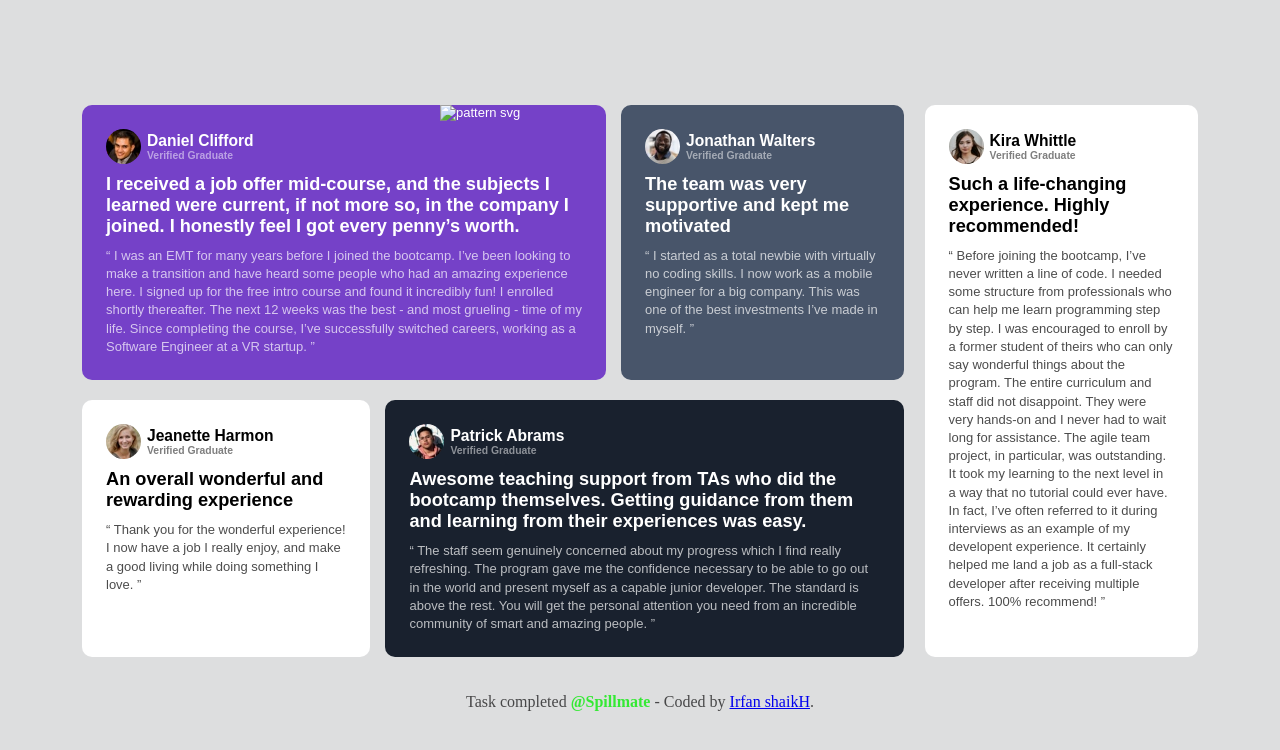
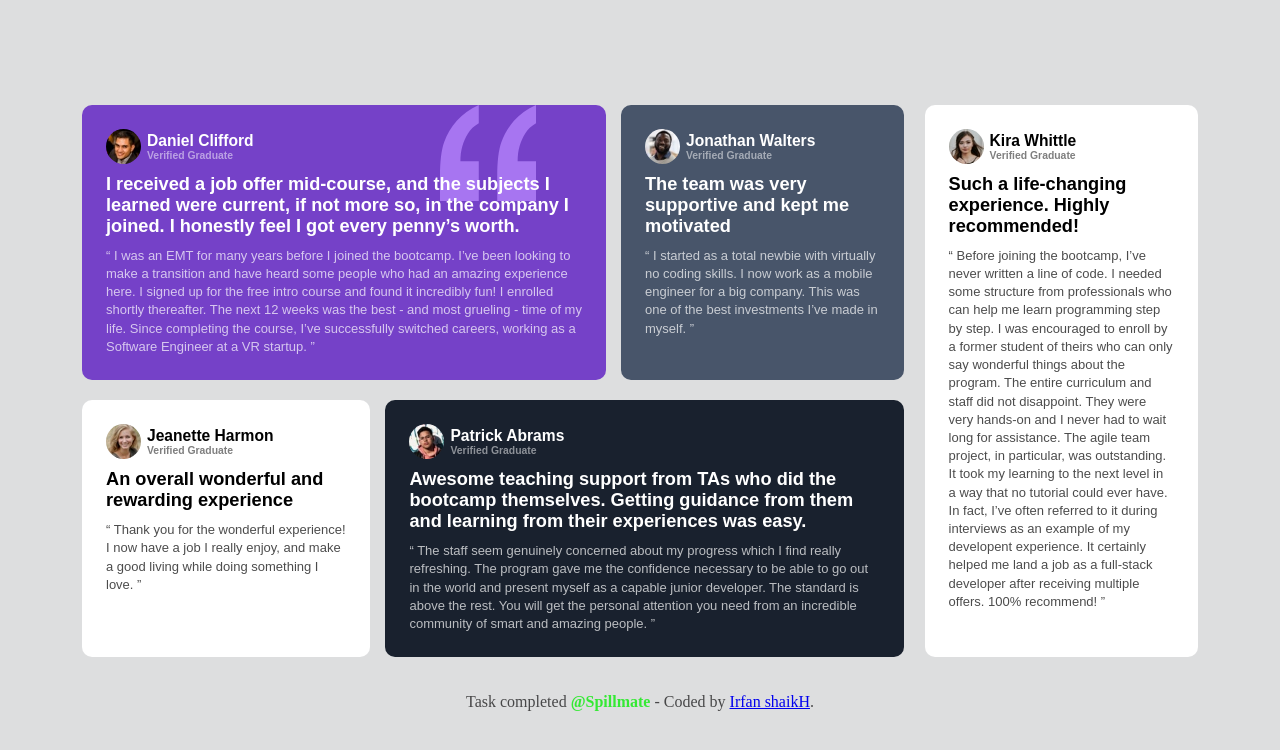
Before and after one commit to IrfanshaikH-7/spillmate_tasks, a plain HTML site: page index.html in a window 1280 px wide. Drawn offline with Linux system fonts and the light colour scheme; the site is published under a folder, as on GitHub Pages, so addresses that start at the root find nothing.

Commit message:
fix: svg not rendering issue

```diff
--- a/index.html
+++ b/index.html
@@ -23,7 +23,7 @@
         <div id="main-left">
             <div id="top">
                 <div id="testimonial_1" class="grid-item">
-                    <img src = "/images/bg-pattern-quotation.svg" alt="pattern svg" id="quotes"/>
+                    <img src = "./images/bg-pattern-quotation.svg" alt="pattern svg" id="quotes"/>
 
                     <div class="profile_content">
                         <img src="images/image-daniel.jpg" alt="Daniel">
```
